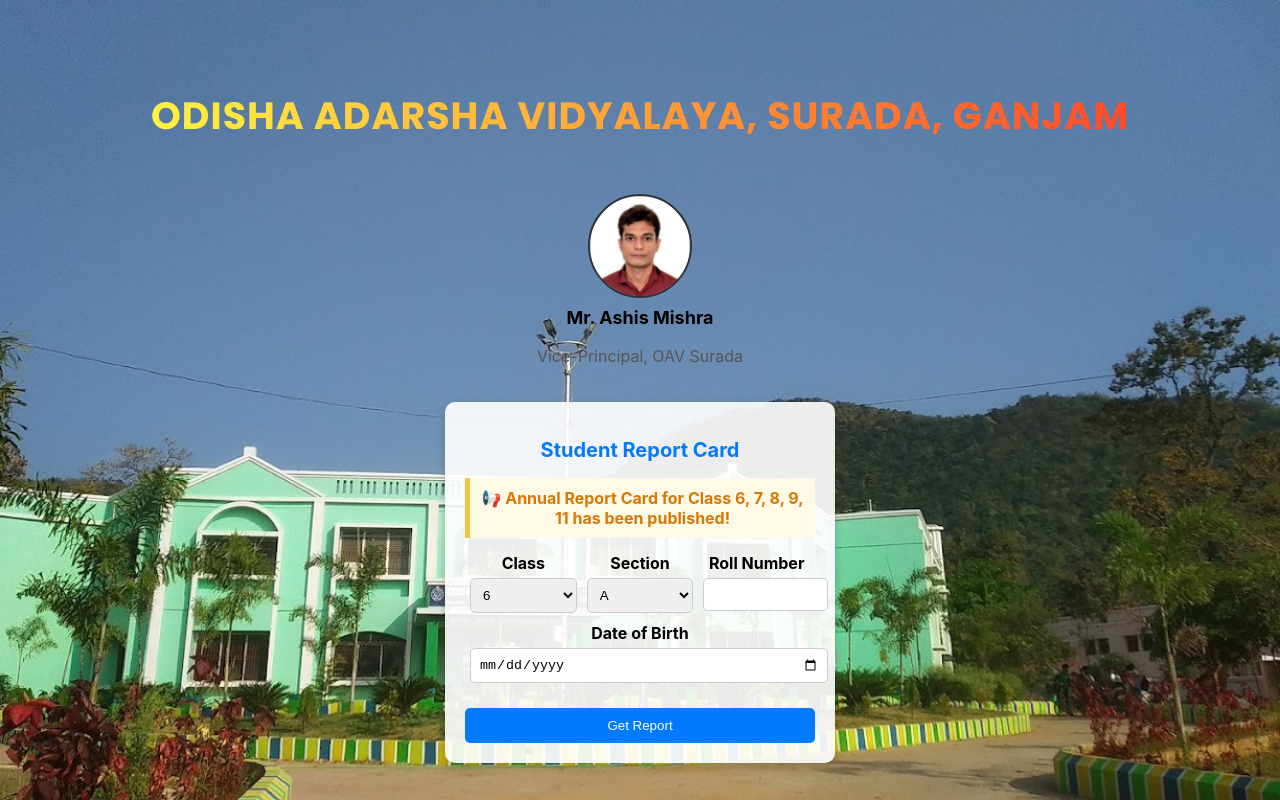
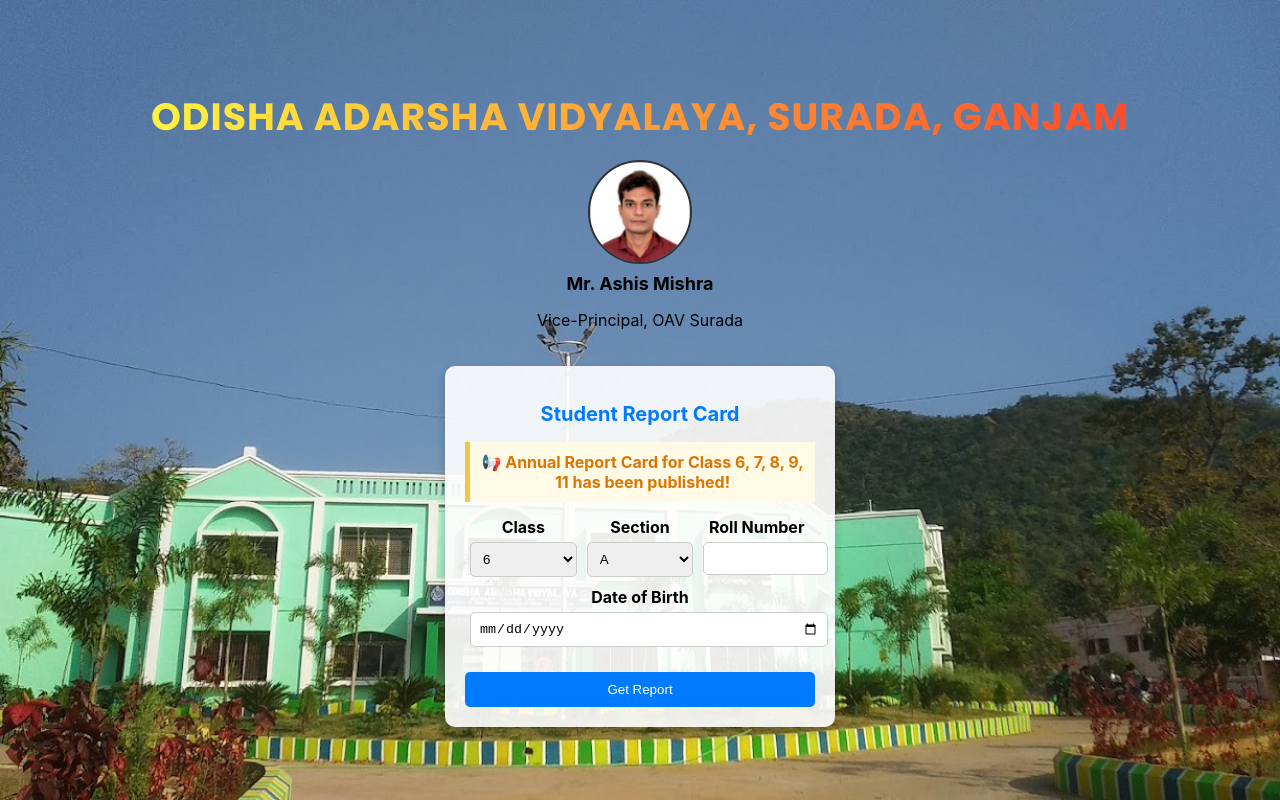
Before and after one commit to Sanatan-kisku/student-report-frontend, a React (Create React App) app: page / in a window 1280 px wide. Built offline with nearby package versions, Linux system fonts and the light colour scheme.

Commit message:
style principal block

```diff
--- a/src/styles/GetReport.css
+++ b/src/styles/GetReport.css
@@ -13,7 +13,7 @@
   font-size: 38px;
   font-weight: 700;
   text-align: center;
-  margin: 50px;
+  margin: 15px;
   font-family: 'Poppins', sans-serif;
   background-image: linear-gradient(90deg, #fff241, #ff4b2b, #ff416c);
   background-size: 200% 100%;
@@ -39,12 +39,12 @@
 .principal-name {
   font-size: 18px;
   font-weight: bold;
-  margin-top: 5px;
+  margin: 5px;
 }
 
 .principal-designation {
   font-size: 16px;
-  color: #555;
+  color: #000000;
 }
 
 .published-info {
```
